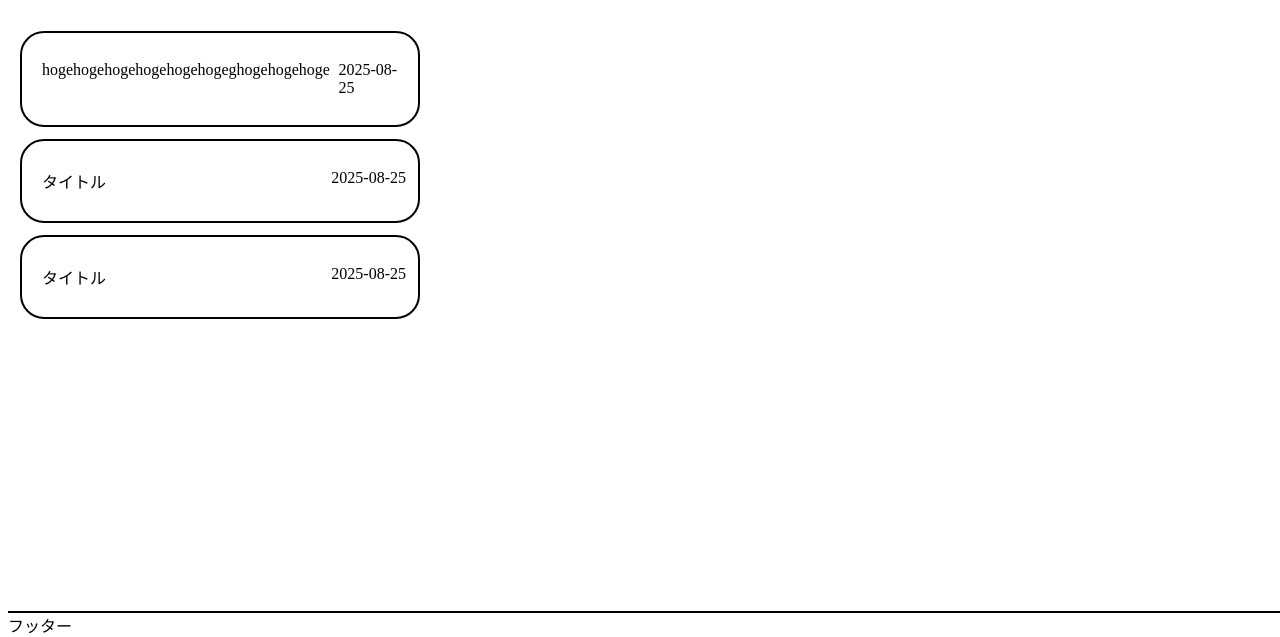
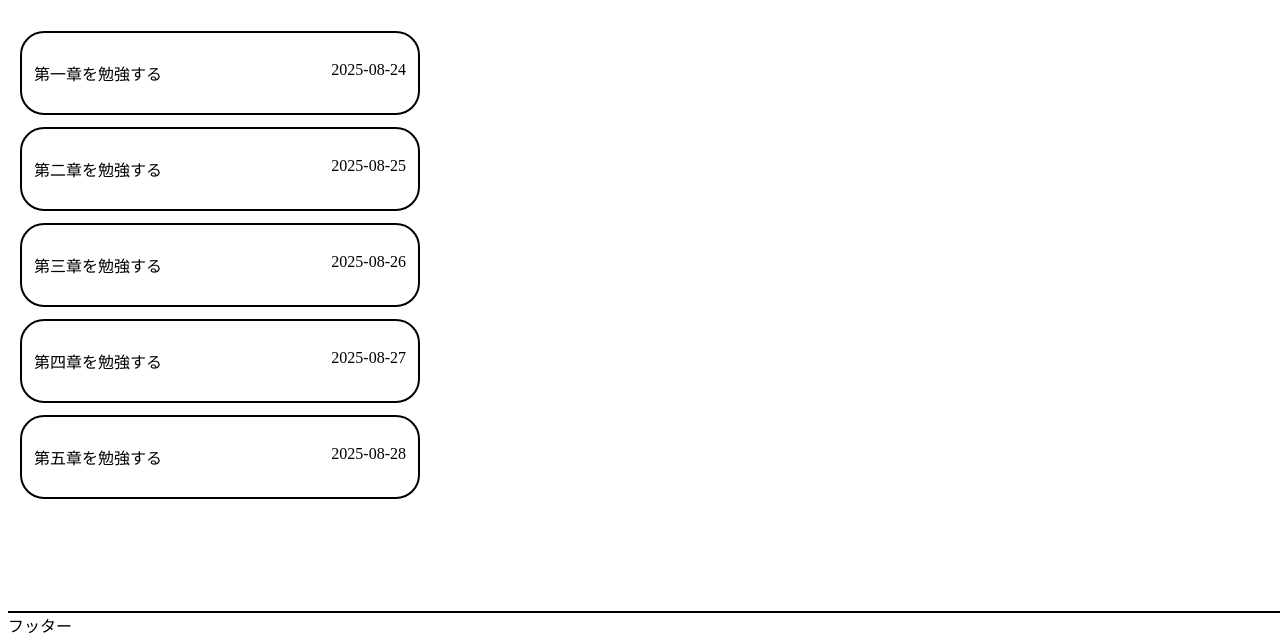
Before and after one commit to famichi-0135/keikaku-kun, a plain HTML site: page public/plan.html in a window 1280 px wide. Shown: the part 163-800 px from the top of the page. Drawn offline with Linux system fonts and the light colour scheme.

Commit message:
計画cardの動的生成がそれなりに完成

```diff
--- a/public/plan.html
+++ b/public/plan.html
@@ -23,17 +23,8 @@
           <option value=>資格</option>
         </select>
       </div>
-      <div class="card">
-        <p>hogehogehogehogehogehogeghogehogehogehoge</p>
-        <p>2025-08-25</p>
-      </div>
-      <div class="card">
-        <p>タイトル</p>
-        <p>2025-08-25</p>
-      </div>
-      <div class="card">
-        <p>タイトル</p>
-        <p>2025-08-25</p>
+      <div  id="card">
+
       </div>
     </main>
     <footer>
--- a/public/plan.js
+++ b/public/plan.js
@@ -1,8 +1,9 @@
-window.onload = () => {
+globalThis.onload = () => {
   const goal = new URL(
     decodeURIComponent(document.location.href)
   ).searchParams.get("goal");
   const plan = getPlan(goal);
+  createCard(plan);
 };
 
 function getPlan(params) {
@@ -16,3 +17,18 @@ function getPlan(params) {
   console.log(params);
   return mockPlan;
 }
+
+function createCard(plan) {
+  const cardDiv = document.getElementById("card");
+  for (let i = 0; i < plan.length; i++) {
+    const card = document.createElement("div");
+    card.id = `num${i}`;
+    const pTitle = document.createElement("p");
+    const pDeadline = document.createElement("p");
+    pTitle.innerHTML = `${plan[i].title}`;
+    pDeadline.innerHTML = `${plan[i].deadline}`;
+    card.appendChild(pTitle);
+    card.appendChild(pDeadline);
+    cardDiv.appendChild(card);
+  }
+}
--- a/public/style.css
+++ b/public/style.css
@@ -49,7 +49,7 @@ input {
   font-weight: bold;
 }
 
-.card {
+#card  div {
   display: flex;
   flex-direction: row;
   justify-content: space-between;
@@ -60,13 +60,13 @@ input {
   border-radius: 24px;
 }
 
-.card > p {
+#card > p {
   padding-left: 8px;
   overflow: hidden;
 }
 
 footer {
-  position: absolute;
+  position:fixed;
   bottom: 0px;
   border-top: 2px black solid;
   width: 100%;
```
Also changed, not shown: public/main.js (+0 -12 lines).
